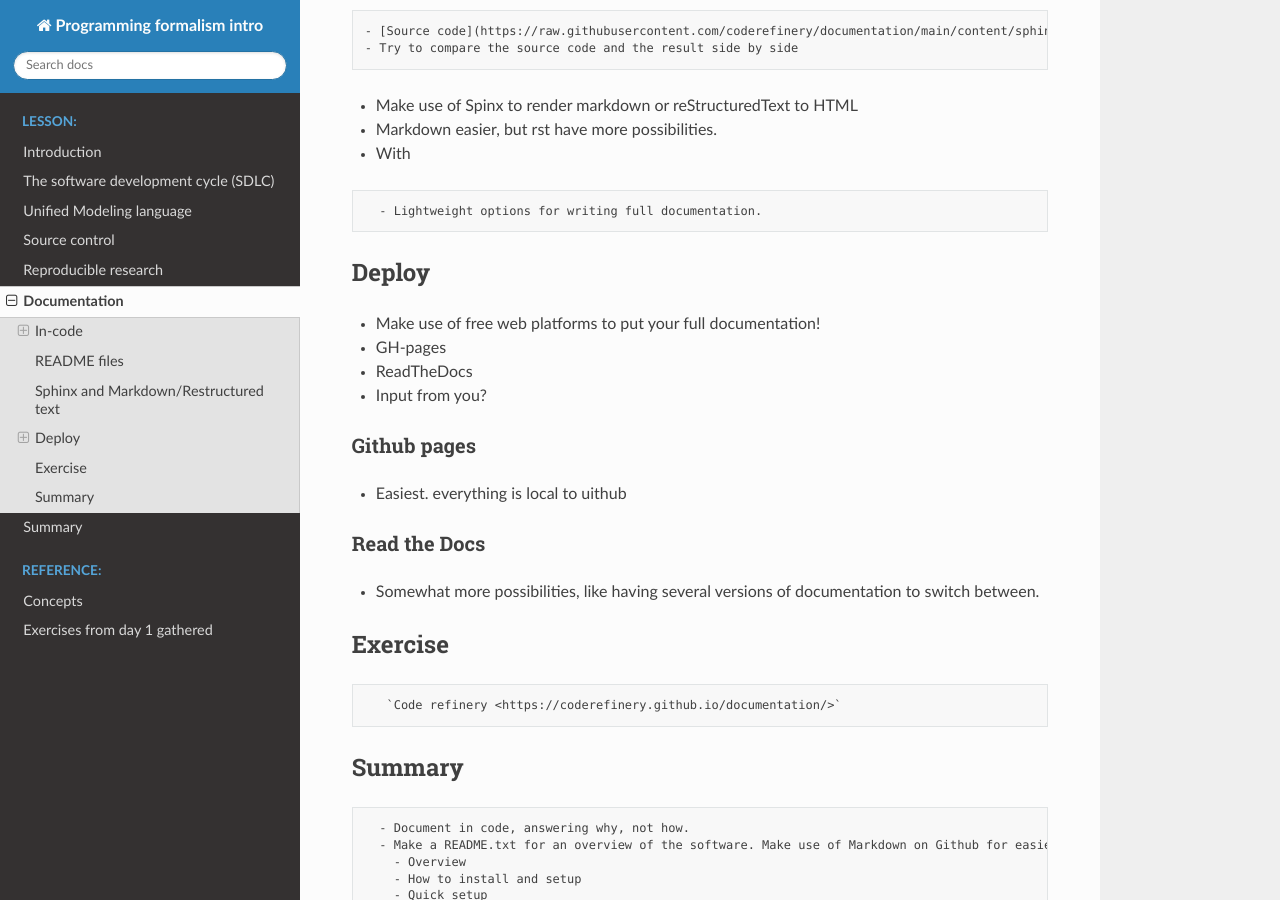
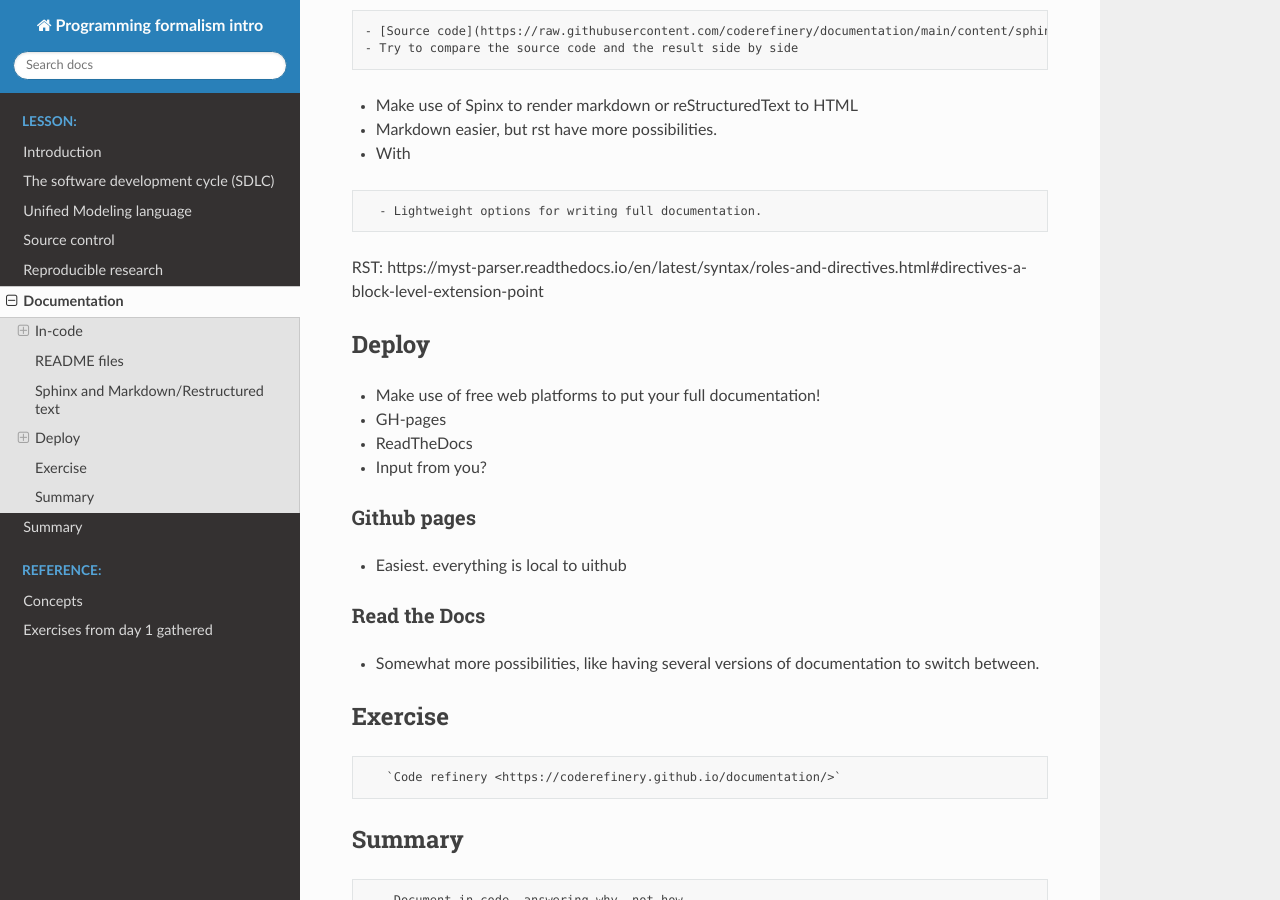
Before and after one commit to UPPMAX/programming_formalisms_intro, a Sphinx documentation site: the page built from doc/documentation.md, in a window 1280 px wide and 900 px high, scrolled down 1249 px. Built offline with Sphinx 7.4.7 and the Read the Docs theme 2.0.0, drawn with Linux system fonts in a browser that asks for light colours; pages that are not in the unit, such as notebooks, are missing from menus; some of the changed lines change nothing that is shown.

Commit message:
Update documentation.md

`````diff
--- a/doc/documentation.md
+++ b/doc/documentation.md
@@ -70,6 +70,9 @@ README file should include:
   - Lightweight options for writing full documentation.
 ````
 
+RST: https://myst-parser.readthedocs.io/en/latest/syntax/roles-and-directives.html#directives-a-block-level-extension-point
+
+
 
 ## Deploy
 - Make use of free web platforms to put your full documentation!
`````
